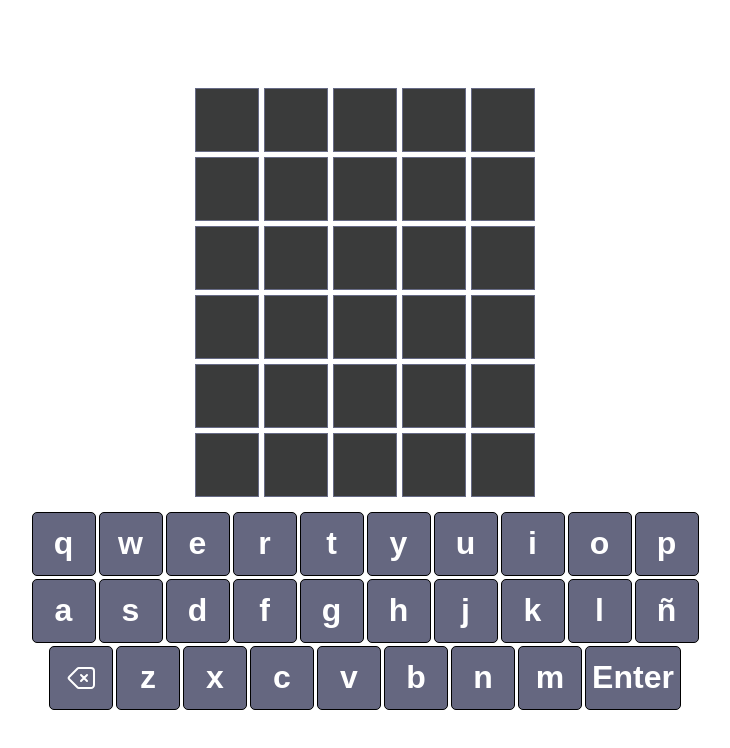
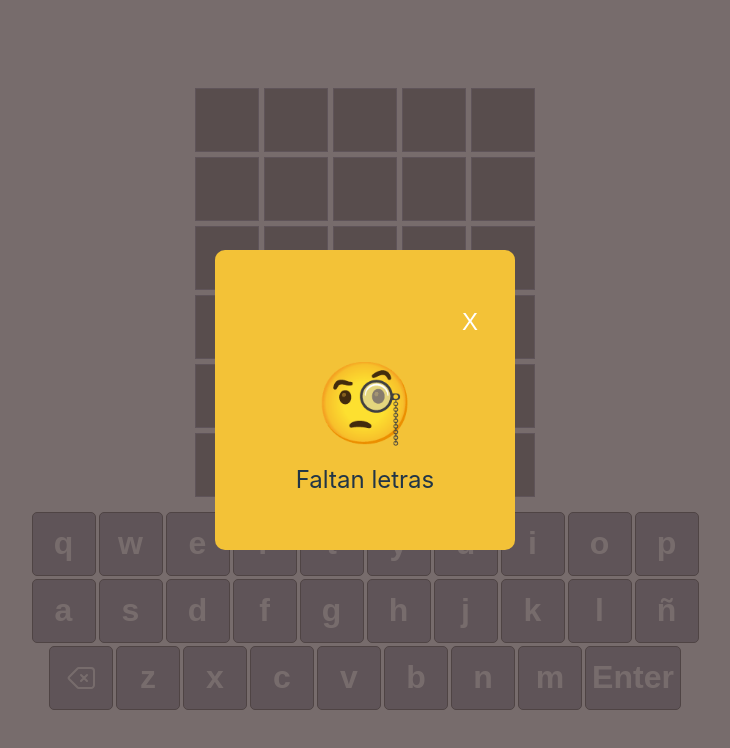
Before and after one commit to Leslie-L/Worldle-Game, a website built with Vite: page index.html in a window 1280 px wide. Both pictures are taken after a click on the button "Enter". Shown: the whole page, without its empty margins (275-1005 px from the left). Built offline with nearby package versions, Linux system fonts and the light colour scheme.

Commit message:
modal de ganar y falta de letras

```diff
--- a/index.html
+++ b/index.html
@@ -12,6 +12,16 @@
       <menu>
 
       </menu>
+      <div class="dialog hidden" id="modal">
+        <div class="modal" id="modal_content">
+          <div class="form">
+            <button class="close" id="close">X</button>
+          </div>
+          <h2 id="modal_icon">🏆</h2>
+          <p id="modal_text">Ganaste</p>
+          <button id="modal_button">Jugar de nuevo</button>
+        </div>
+      </div>
       <section id="game" class="game">
 
       </section>
--- a/main.js
+++ b/main.js
@@ -8,7 +8,7 @@ const words =  [
   "pluma",
   "mesas",
   "luces",
-  "llaves",
+  "llave",
   "comer",
   "lapiz",
   "papel",
@@ -32,7 +32,10 @@ let wordGame = [];
 
 
 const keyboard = document.getElementById('keyboard');
+const dialog = document.getElementById("modal");
+const buttonNextGame = document.getElementById('modal_button')
 const game = document.getElementById('game')
+const closeButtonModal = document.getElementById('close')
 
 const keys = [
   ["q","w","e","r","t","y","u","i","o","p"],
@@ -90,8 +93,7 @@ function keyIntialTries() {
     game.append(actualRow)
   }
 }
-keyIntialTries()
-paintKeyboard()
+
 function paintRes(k) {
   const key = k.toLowerCase()
   if(wordGame.length===5)
@@ -101,9 +103,35 @@ function paintRes(k) {
   line.children[wordGame.length].textContent = key;
   wordGame.push(key);
 }
+function controlModal(result) {
+  const modal = document.getElementById('modal_content')
+  const icon = document.getElementById('modal_icon');
+  const modal_text = document.getElementById('modal_text');
+  const buttonNextGame = document.getElementById('modal_button')
+
+  if(result==='win'){
+
+    icon.textContent = '🏆'
+    modal_text.textContent='Ganaste'
+    modal.style.background = '#79b851'
+    buttonNextGame.classList.remove('hidden')
+  }else if(result==='lose'){
+    icon.textContent = '☹️'
+    modal_text.textContent='Perdiste'
+    modal.style.background = '#e74c3c'
+    buttonNextGame.classList.remove('hidden')
+  }else if(result==='noword'){
+    icon.textContent = '🧐'
+    modal_text.textContent='Faltan letras'
+    modal.style.background = '#f3c237'
+    buttonNextGame.classList.add('hidden')
+  }
+
+  dialog.classList.remove('hidden')
+}
 function checkFinalWord() {
   if(wordGame.length!==amountLetters){
-    alert('Faltan letras')
+    controlModal('noword')
     return
   }
 
@@ -129,15 +157,16 @@ function checkFinalWord() {
   }
 
   if(word.join('')===wordGame.join('')){
-    alert('Tu ganas!')
+    controlModal('win')
   }else if(countTries<5){
     countTries++;
     wordGame = []
   }else if(countTries === 5){
-    alert('Tu pierdes')
+    controlModal('lose')
   }
 
 }
+
 function deleteLetter() {
   if(wordGame===0)
     return
@@ -153,9 +182,32 @@ function checkKey(event) {
     checkFinalWord()
   }else if(key==='Backspace'){
     deleteLetter()
+  }else if(key==='Escape'){
+    console.log('Escape')
+    dialog.classList.add('hidden')
   }else{
     paintRes(key)
   }
 }
 
+keyIntialTries()
+paintKeyboard()
 document.addEventListener('keydown',checkKey)
+closeButtonModal.addEventListener('click',()=>{
+  dialog.classList.add('hidden')
+})
+buttonNextGame.addEventListener('click',()=>{
+  const dialog = document.getElementById("modal");
+
+  numberGame++;
+  countTries = 0;
+  wordGame = [];
+  if(numberGame>=19)
+    numberGame=0
+  keyboard.innerHTML='';
+  game.innerHTML=''
+  keyIntialTries();
+  paintKeyboard();
+
+  dialog.classList.add('hidden')
+})
--- a/style.css
+++ b/style.css
@@ -24,7 +24,65 @@ body {
   width: 100%;
   min-height: 100vh;
 }
+.dialog{
+  width: 100%;
+  height: 100vh;
+  position: fixed;
+  background: #5e5151d7;
+  border:  none;
+}
+.hidden{
+  display: none;
+}
+.modal{
+  position: absolute;
+  top: 50%;
+  left: 50%;
+  transform: translate(-50%, -50%);
+  width: 300px;
+  height: 300px;
+  border-radius: 10px;
+  background: #656780;
+  display: flex;
+  flex-direction: column;
+  justify-content: center;
+  padding: 20px;
+}
+.form{
+  width: 100%;
+  display: flex;
+  justify-content: end;
+}
+.form .close{
+  width: 50px;
+  font-size: 1.5rem;
+  border: none;
+  color: white;
+  background:none;
+  cursor: pointer;
+}
+.modal h2{
+  font-size: 5rem;
+  text-align: center;
+}
+.modal p{
+  font-size: 1.5rem;
+  text-align: center;
+}
+.modal button{
+  height: 40px;
+  width: 100%;
+  border: none;
+  border-radius: 10px;
+  color: white;
+  font-size: 1.5rem;
+  background-color: #225602;
+  cursor: pointer;
+}
+.modal button:hover{
+  background-color: #028bf4;
 
+}
 .game{
   min-height: 320px;
   width: 100%;
@@ -46,7 +104,7 @@ body {
   display: flex;
   justify-content: center;
   align-items: center;
-  font-size: 2.4rem;
+  font-size: 1rem;
 }
 
 #keyboard{
@@ -78,6 +136,7 @@ body {
 }
 .button_enter{
   width: 3.6rem;
+  font-size: 1rem;
 }
 .button:hover{
   background-color: #028bf4;
@@ -91,10 +150,12 @@ body {
   }
   .button_enter{
     width: 6rem;
+    font-size: 2rem;
   }
   #game li{
     width: 4rem;
     height: 4rem;
+    font-size: 2rem;
   }
 }
 @media (prefers-color-scheme: light) {
```
